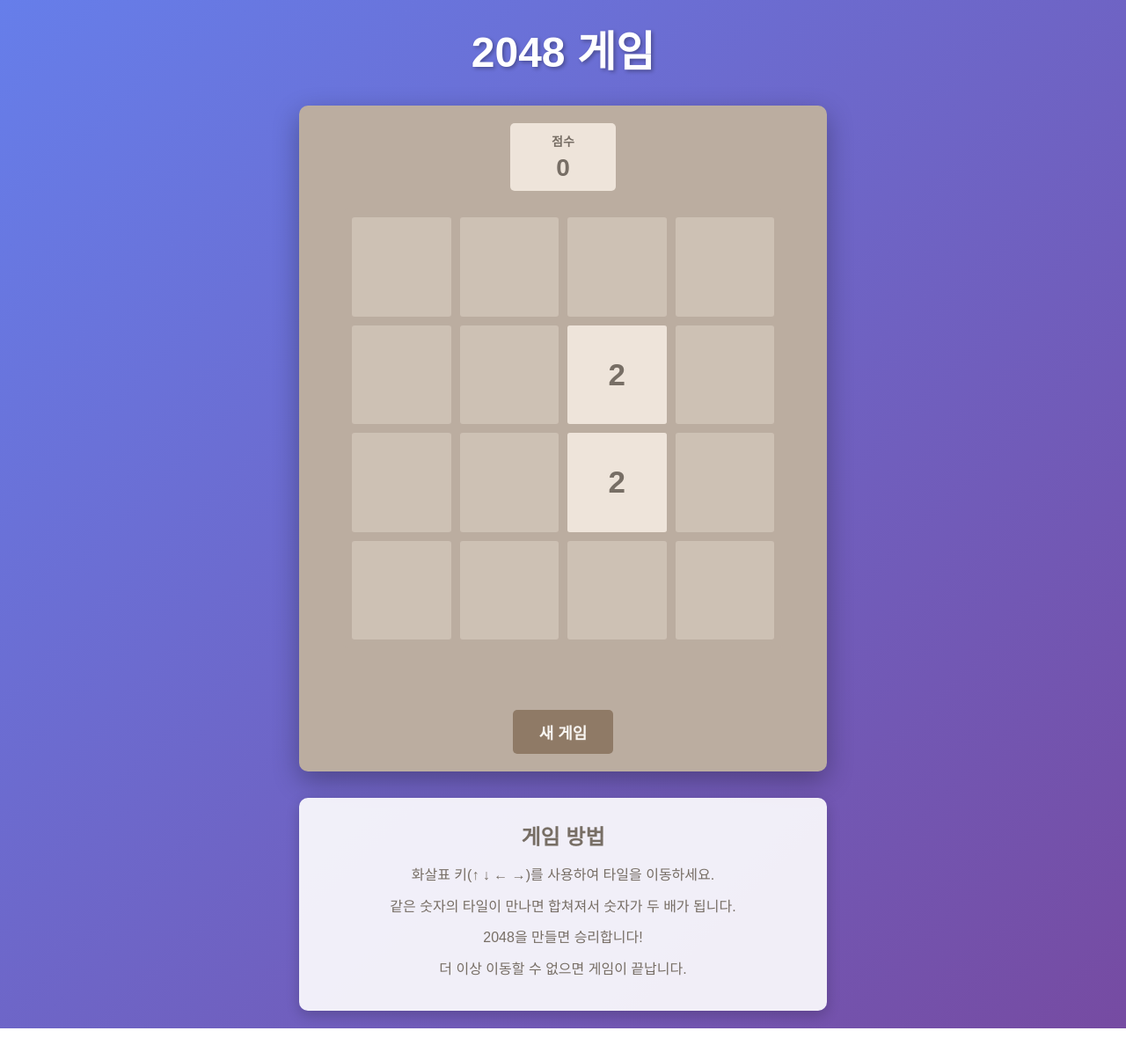
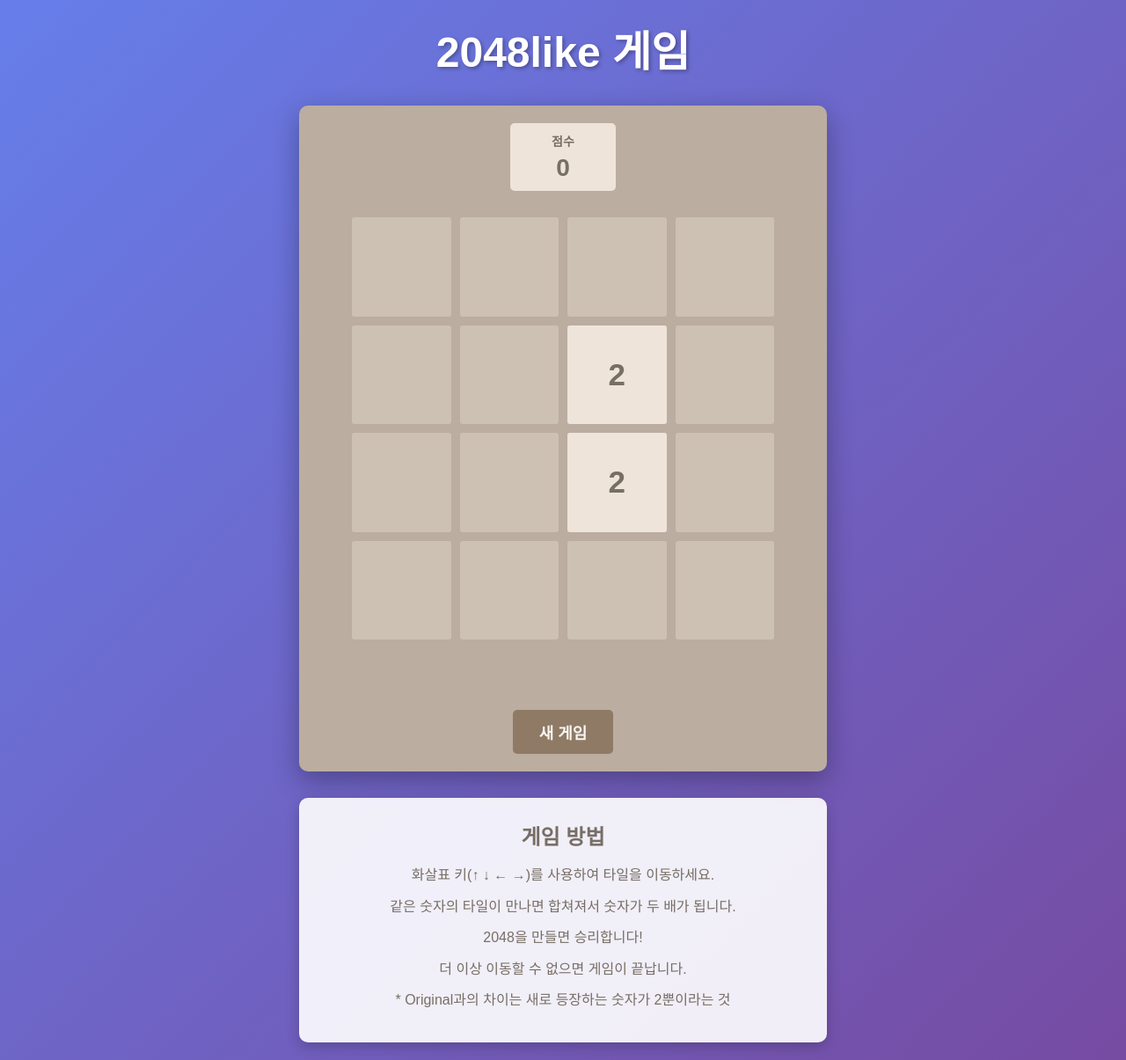
Before and after one commit to vanwinds/251112test, a plain HTML site: page index.html in a window 1280 px wide. Shown: the whole page at 88% size. Before the commit the page ends 1169 px from the top, so only its background shows below. Drawn offline with Linux system fonts and the light colour scheme.

Commit message:
Update index.html
change explain

```diff
--- a/index.html
+++ b/index.html
@@ -8,7 +8,7 @@
 </head>
 <body>
     <div class="container">
-        <h1>2048 게임</h1>
+        <h1>2048like 게임</h1>
 
         <div class="game-container">
             <div class="score-container">
@@ -33,6 +33,7 @@
             <p>같은 숫자의 타일이 만나면 합쳐져서 숫자가 두 배가 됩니다.</p>
             <p>2048을 만들면 승리합니다!</p>
             <p>더 이상 이동할 수 없으면 게임이 끝납니다.</p>
+            <p>* Original과의 차이는 새로 등장하는 숫자가 2뿐이라는 것</p>
         </div>
     </div>
 
```
